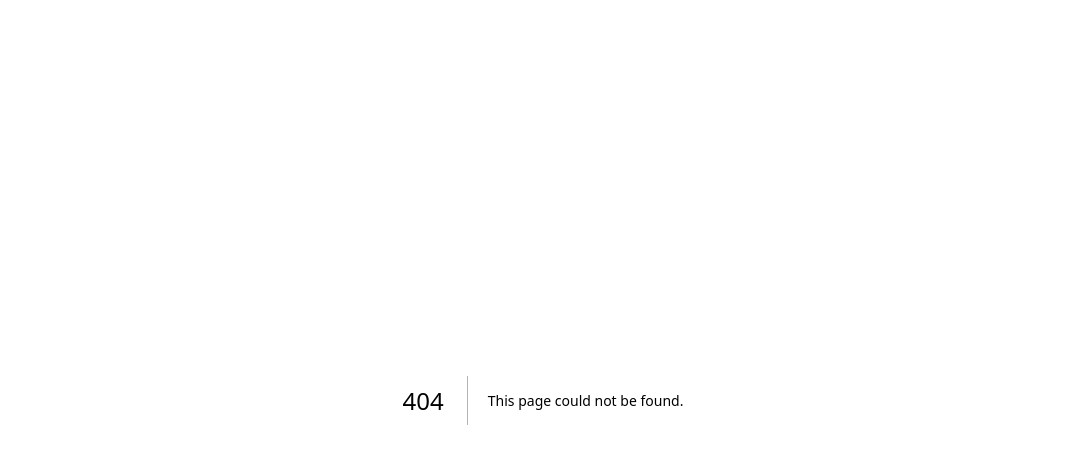
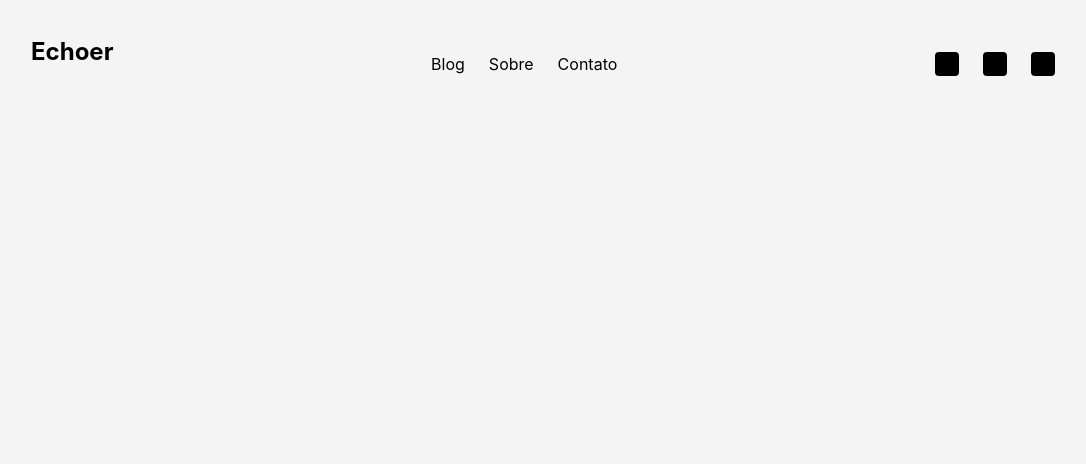
Before and after one commit to nanvieiradev/echoer, a Next.js app: page /contact in a window 1280 px wide. Before the commit this address had no page. Shown: the top 464 px of the page, without its empty margins (97-1183 px from the left). Built offline with nearby package versions, Linux system fonts and the light colour scheme.

Commit message:
feat: add páginas sobre e contato

```diff
--- /dev/null
+++ b/src/pages/about.js
@@ -0,0 +1,13 @@
+import Head from "next/head"
+import DefaultLayout from "../layouts/DefaultLayout"
+
+export default function About() {
+  return (
+    <>
+      <Head>
+        <title>Echoer</title>
+      </Head>
+      <DefaultLayout>{/* lista de posts */}</DefaultLayout>
+    </>
+  )
+}
--- /dev/null
+++ b/src/pages/contact.js
@@ -0,0 +1,13 @@
+import Head from "next/head"
+import DefaultLayout from "../layouts/DefaultLayout"
+
+export default function Contact() {
+  return (
+    <>
+      <Head>
+        <title>Echoer</title>
+      </Head>
+      <DefaultLayout>{/* lista de posts */}</DefaultLayout>
+    </>
+  )
+}
```
